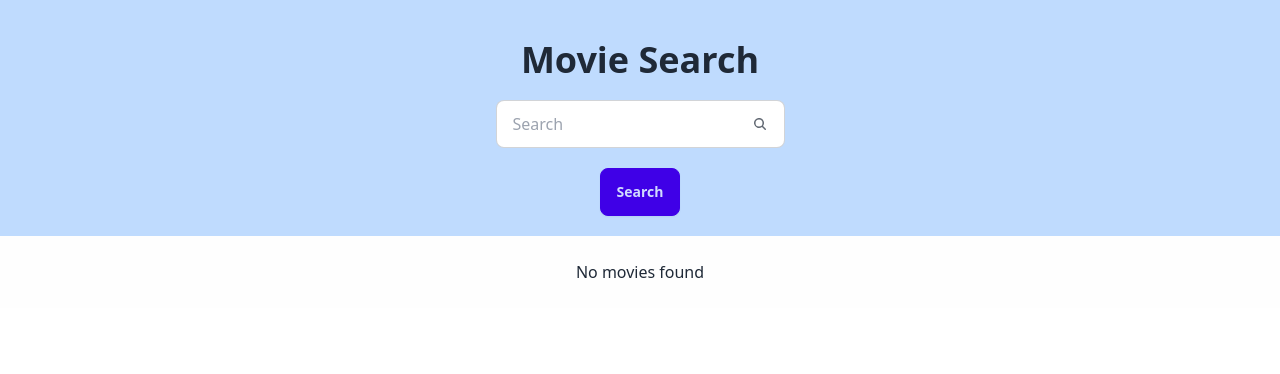
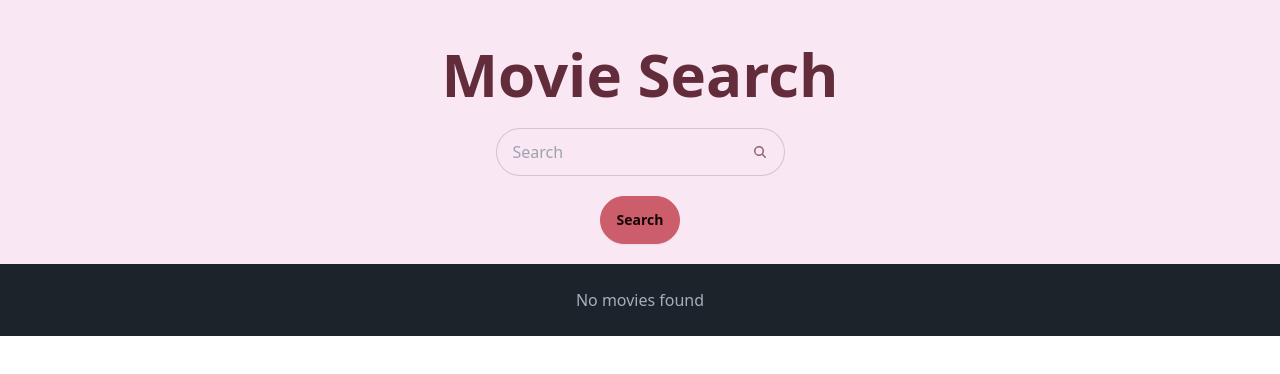
Before and after one commit to BewarPiri/fullstack-movie-project, a React (Vite) app in the folder Frontend/: page / in a window 1280 px wide. Shown: the top 374 px of the page. Built offline with nearby package versions, Linux system fonts and the light colour scheme.

Commit message:
styling complete + new search component

```diff
--- a/Frontend/src/App.jsx
+++ b/Frontend/src/App.jsx
@@ -2,6 +2,7 @@ import { useEffect, useState } from "react";
 import "./App.css";
 import "./index.css";
 import { MovieCard } from "./components/MovieCard/MovieCard";
+import { Search } from "./components/SearchComponent/search";
 
 function App() {
   // State to hold the search term
@@ -31,6 +32,8 @@ function App() {
     }
   };
 
+// useEffect-funksjonen passer på søketeksten ("searchTerm").
+// Hver gang søketeksten endrer seg, blir den nye teksten skrevet ut i konsollen (for debugging eller testing).
   useEffect(() => {
     console.log(searchTerm);
   }, [searchTerm]);
@@ -47,43 +50,21 @@ function App() {
     }
   };
 
+// handleInputChange-funksjonen blir aktivert når brukeren skriver i søkefeltet.
+// Den sørger for at søketeksten oppdateres etter hvert som brukeren skriver.
   const handleInputChange = (e) => {
     setSearchTerm(e.target.value);
   };
 
   //display dataen
   return (
-    <div className="App h-full w-full flex flex-col items-center justify-center">
-      {/* First inner div - takes up 1/4 of the screen height */}
-      <div className="h-1/4 w-full flex-col items-center py-5 bg-blue-200">
-        <h1 className="text-4xl text-center  font-bold py-5">Movie Search</h1>
-        <form className="flex flex-col items-center gap-y-5">
-          <label className="input input-bordered flex items-center gap-2">
-            <input
-              type="text"
-              className="grow"
-              placeholder="Search"
-              value={searchTerm}
-              onChange={(e) => setSearchTerm(e.target.value)}
-            />
-            <svg
-              xmlns="http://www.w3.org/2000/svg"
-              viewBox="0 0 16 16"
-              fill="currentColor"
-              className="h-4 w-4 opacity-70"
-            >
-              <path
-                fillRule="evenodd"
-                d="M9.965 11.026a5 5 0 1 1 1.06-1.06l2.755 2.754a.75.75 0 1 1-1.06 1.06l-2.755-2.754ZM10.5 7a3.5 3.5 0 1 1-7 0 3.5 3.5 0 0 1 7 0Z"
-                clipRule="evenodd"
-              />
-            </svg>
-          </label>
-          <button onClick={handleSearch} className="btn btn-active btn-primary">
-            Search
-          </button>
-        </form>
-      </div>
+    <div className="App h-full w-full flex flex-col items-center justify-center" data-theme="dark">
+      {/* First inner div - takes up 1/4 of the screen height(search component) */}
+      <Search
+        searchTerm={searchTerm}
+        handleInputChange={handleInputChange}
+        handleSearch={handleSearch}
+      />
 
       {/* Second inner div - Movie List */}
       <div className="MovieCardsComponent h-3/4 w-full bg-black-200 flex justify-center items-start p-6">
--- a/Frontend/src/components/MovieCard/MovieCard.jsx
+++ b/Frontend/src/components/MovieCard/MovieCard.jsx
@@ -1,18 +1,27 @@
-import React from 'react'
+import React from "react";
 
+// Denne komponenten er kun for selve rammene rundt filmene (cards)
 export const MovieCard = (props) => {
   return (
     <div
+      className="p-4 rounded-lg shadow-md text-center hover:scale-110 flex flex-col justify-between h-full"
       key={props.movie.imdbID}
-    className="bg-white p-4 rounded-lg shadow-md text-center hover:scale-110"
+      data-theme="valentine"
     >
-    <h2 className="text-lg font-semibold mb-2">{props.movie.Title}</h2>
+      <figure>
         <img
           src={props.movie.Poster}
           alt={props.movie.Title}
-      className="w-full h-auto mb-2 rounded"
+          className="w-full h-auto mb-4 rounded"
         />
-    <p className="text-gray-600">{props.movie.Year}</p>
+      </figure>
+      <div className="card-body flex flex-col flex-grow">
+        <h2 className="text-lg font-semibold mb-2">{props.movie.Title}</h2>
       </div>
-  )
-}
+      <p className="text-gray-600 text-xl font-bold">{props.movie.Year}</p>
+      <div className="card-actions flex justify-end mt-4">
+        <button className="btn btn-primary hover:scale-110">Add to watchlist</button>
+      </div>
+    </div>
+  );
+};
--- /dev/null
+++ b/Frontend/src/components/SearchComponent/search.jsx
@@ -0,0 +1,41 @@
+import React from "react";
+
+// Use props instead of destructuring
+export const Search = (props) => {
+  return (
+    <div
+      className="h-1/4 w-full flex-col items-center py-5"
+      data-theme="valentine"
+    >
+      <h1 className="text-6xl font-extrabold text-center py-6">Movie Search</h1>
+
+      <form
+        className="flex flex-col items-center gap-y-5"
+        onSubmit={props.handleSearch}
+      >
+        <label className="input input-bordered flex items-center gap-2">
+          <input
+            type="text"
+            className="grow"
+            placeholder="Search"
+            value={props.searchTerm}
+            onChange={props.handleInputChange}
+          />
+          <svg
+            xmlns="http://www.w3.org/2000/svg"
+            viewBox="0 0 16 16"
+            fill="currentColor"
+            className="h-4 w-4 opacity-70"
+          >
+            <path
+              fillRule="evenodd"
+              d="M9.965 11.026a5 5 0 1 1 1.06-1.06l2.755 2.754a.75.75 0 1 1-1.06 1.06l-2.755-2.754ZM10.5 7a3.5 3.5 0 1 1-7 0 3.5 3.5 0 0 1 7 0Z"
+              clipRule="evenodd"
+            />
+          </svg>
+        </label>
+        <button className="btn btn-active btn-primary hover:scale-110">Search</button>
+      </form>
+    </div>
+  );
+};
--- a/Frontend/tailwind.config.js
+++ b/Frontend/tailwind.config.js
@@ -7,4 +7,7 @@ export default {
   plugins: [
     require('daisyui'),
   ],
+  daisyui: {
+    themes: ["light", "dark", "cupcake", "valentine"],
+  },
 };
```
Also changed, not shown: 2 other files (tests, documents, lock files or other folders). Lines whose indentation alone changed are shown as unchanged.
